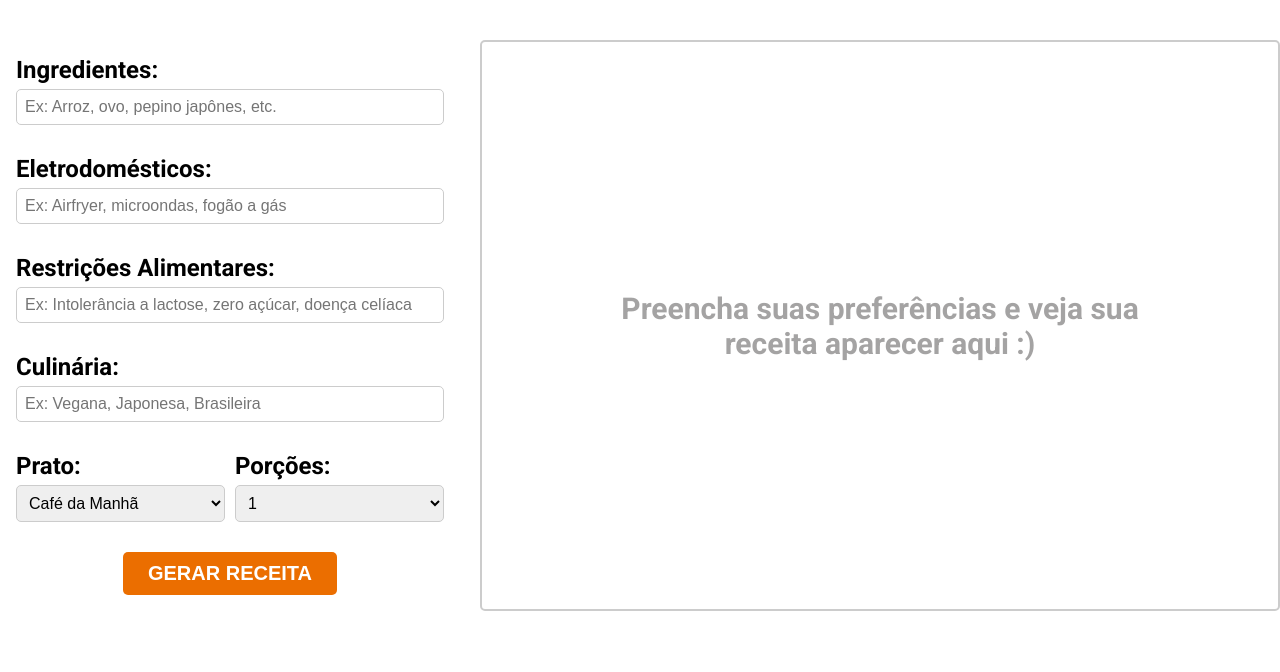
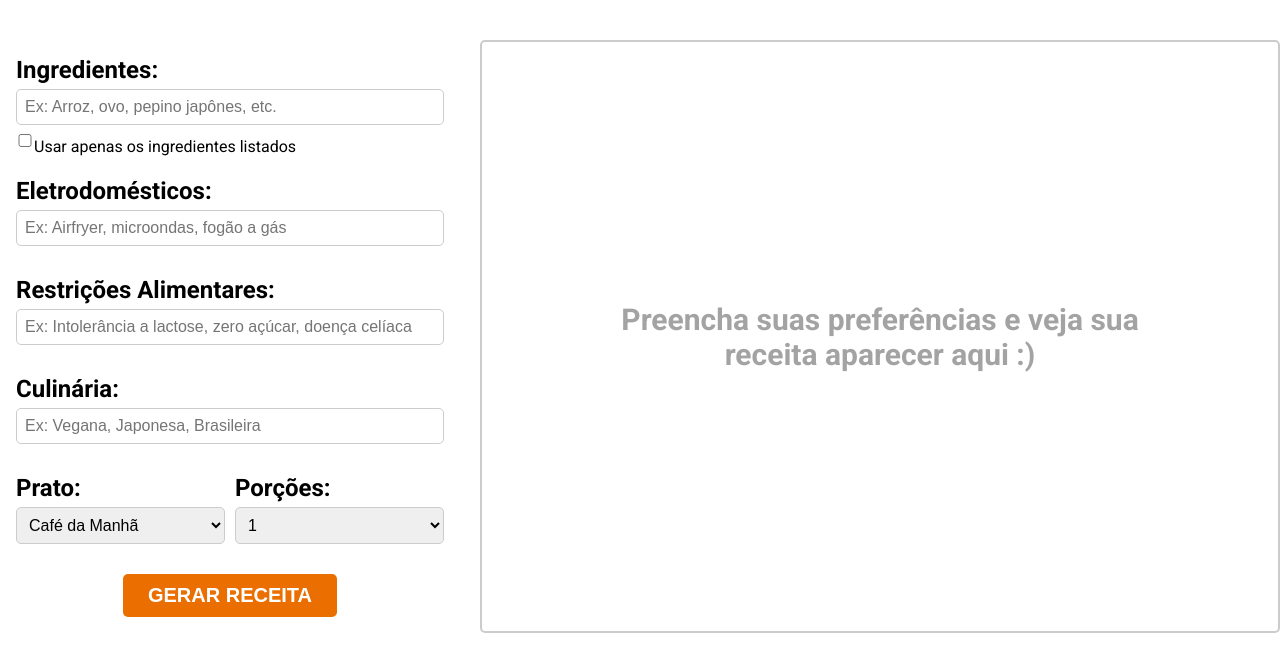
Before and after one commit to marisfreire/culinarIA, a Python web app: template app/templates/index.html in a window 1280 px wide. Shown: the part 65-737 px from the top of the page. Run offline with Jinja, Linux system fonts and the light colour scheme; the template is opened without the code that fills it, so the values that code supplies are empty; some libraries are stand-ins or nearby versions; some web fonts are replaced.

Commit message:
checkbox 'apenas ingredientes listados'

```diff
--- a/app/static/script.js
+++ b/app/static/script.js
@@ -11,7 +11,8 @@ submit_btn.addEventListener("click", async (e) => {
         culinaria: document.querySelector('input[name="culinaria"]').value,
         restricoes: document.querySelector('input[name="restricoes"]').value,
         porcoes: document.querySelector('select[name="porcoes"]').value,
-        refeicao: document.querySelector('select[name="refeicao"]').value
+        refeicao: document.querySelector('select[name="refeicao"]').value,
+        apenas_ingredientes: document.querySelector('input[name=apenas-ingredientes]').checked
     };
 
     const response = await fetch("/resposta", {
--- a/app/static/style.css
+++ b/app/static/style.css
@@ -116,7 +116,6 @@ button[type="submit"]:hover {
     }
 }
 
-
 .receita-container{
     max-width: 800px;
     border: 2px solid #ccc;
@@ -133,3 +132,17 @@ button[type="submit"]:hover {
 .receita{
     color: #757474a9;
 }
+
+.form input#ingredientes {
+    margin-bottom: -5px;
+}
+
+.checkbox-ingredientes {
+    margin-top: -5px;
+    display: flex;
+    align-items: center;
+}
+
+.checkbox-ingredientes input {
+    margin-right: 5px;
+}
--- a/app/templates/index.html
+++ b/app/templates/index.html
@@ -22,15 +22,19 @@
 
     <main class="tela">
 
-
             <form id="geradorReceitas" class="form" method="post">
-
-
 
                 <div>
 
                     <label for="ingredientes">Ingredientes:</label>
                     <input type="text" id="ingredientes" name="ingredientes" placeholder="Ex: Arroz, ovo, pepino japônes, etc." aria-label="Ingredientes">
+                </div>
+
+                <div class="checkbox-ingredientes">
+                    <label for="apenas-ingredientes">
+                        <input type="checkbox" id="apenas-ingredientes" name="apenas-ingredientes"/>
+                    </label>
+                    Usar apenas os ingredientes listados
                 </div>
 
                 <div>
@@ -40,20 +44,17 @@
                 </div>
 
                 <div>
-
                     <label for="restricoes">Restrições Alimentares:</label>
                     <input type="text" id="restricoes" name="restricoes" placeholder="Ex: Intolerância a lactose, zero açúcar, doença celíaca" aria-label="Restrições Alimentares">
                 </div>
                 <div>
                     <label for="culinaria">Culinária:</label>
-                <input type="text" id="culinaria" name="culinaria" placeholder="Ex: Vegana, Japonesa, Brasileira" aria-label="Culinária">
-
+                    <input type="text" id="culinaria" name="culinaria" placeholder="Ex: Vegana, Japonesa, Brasileira" aria-label="Culinária">
                 </div>
 
                 <div class="porcoes-pratos">
 
                     <div>
-
                         <label for="prato">Prato:</label>
                         <select name="refeicao" id="refeicao" aria-label="Prato">
                             <option value="café da manhã">Café da Manhã</option>
@@ -79,7 +80,6 @@
                 <button type="submit">GERAR RECEITA</button>
             </form>
 
-
             <div class="receita-container">
                 <h2 class="receita"> Preencha suas preferências e veja sua receita aparecer aqui :) </h2>
                 <div id="body"></div>
```
Also changed, not shown: app/routes.py (+7 -5 lines).
